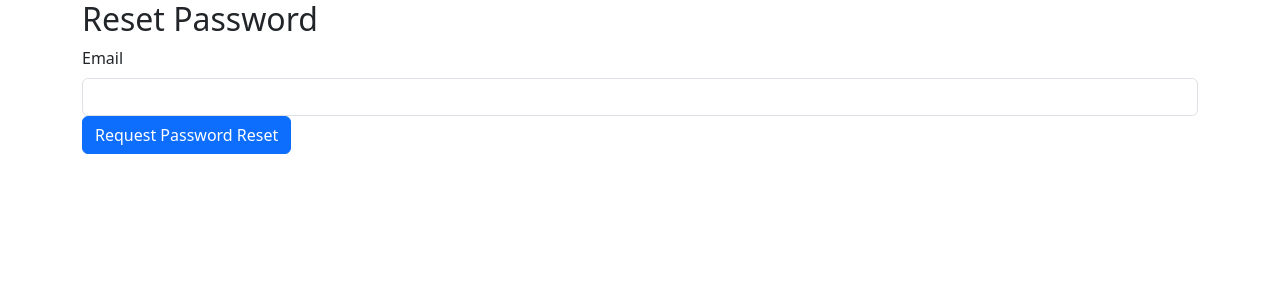
After one commit to Temirlan504/Personal-Leave, a Flask app: page /reset_password in a window 1280 px wide. The commit adds this page. Shown: the top 300 px of the page. Run offline with Flask 3, Linux system fonts and the light colour scheme; some libraries are stand-ins or nearby versions.

Commit message:
Add password reset functionality
Implemented password reset via email, including forms, routes, token generation, and email sending. Added new templates for requesting and resetting passwords. Updated configuration for Flask-Mail and refactored related URLs and form handling.

```diff
--- a/myApp/forms.py
+++ b/myApp/forms.py
@@ -2,9 +2,10 @@ from flask_wtf import FlaskForm
 from wtforms import (
     DateField, PasswordField, SelectField, StringField,
     SubmitField, BooleanField, EmailField,
-    RadioField, FloatField
+    RadioField, FloatField, ValidationError
 )
 from wtforms.validators import DataRequired, Email, Length
+from myApp.models import User
 
 class LoginForm(FlaskForm):
     email = EmailField('Email', validators=[DataRequired(), Email()])
@@ -35,3 +36,21 @@ class RequestForm(FlaskForm):
     end_date = DateField('End Date (YYYY-MM-DD)', validators=[DataRequired()])
     is_paid = RadioField('Request pay?', choices=[('yes', 'Yes'), ('no', 'No')], validators=[DataRequired()])
     submit = SubmitField('Submit PEL Request')
+
+class RequestResetForm(FlaskForm):
+    email = EmailField('Email', validators=[DataRequired(), Email()])
+    submit = SubmitField('Request Password Reset')
+
+    def validate_email(self, email):
+        user = User.query.filter_by(email=email.data).first()
+        if user is None:
+            raise ValidationError('There is no account with that email. Contact support.')
+
+class ResetPasswordForm(FlaskForm):
+    password = PasswordField('New Password', validators=[DataRequired(), Length(min=6, max=25)])
+    confirm_password = PasswordField('Confirm Password', validators=[DataRequired(), Length(min=6, max=25)])
+    submit = SubmitField('Reset Password')
+
+    def validate_confirm_password(self, confirm_password):
+        if confirm_password.data != self.password.data:
+            raise ValidationError('Passwords must match.')
--- a/myApp/routes.py
+++ b/myApp/routes.py
@@ -1,11 +1,15 @@
 import secrets
 from flask import render_template, flash, redirect, url_for
-from myApp import app, bcrypt, db
-from myApp.forms import AddUserForm, LoginForm, RequestForm
+from myApp import app, bcrypt, db, mail
+from myApp.forms import (
+    AddUserForm, LoginForm, RequestForm,
+    RequestResetForm, ResetPasswordForm
+)
 from myApp.models import User, PEL, Vacation
 from flask_login import login_required, login_user, logout_user, current_user
 from myApp.utils.email_utils import generate_unique_email
 from myApp.utils.greeting_utils import get_greeting
+from myApp.utils.send_reset_email import send_reset_email
 
 # Define the homepage routes
 @app.route('/')
@@ -40,6 +44,35 @@ def logout():
     if current_user.is_authenticated:
         logout_user()
     return redirect(url_for('login'))
+
+@app.route('/reset_password', methods=['GET', 'POST'])
+def reset_request():
+    if current_user.is_authenticated:
+        return redirect(url_for('home'))
+    form = RequestResetForm()
+    if form.validate_on_submit():
+        user = User.query.filter_by(email=form.email.data).first()
+        send_reset_email(user)
+        flash('An email has been sent with instructions to reset your password.', 'info')
+        return redirect(url_for('login'))
+    return render_template("reset_request.html", form=form)
+
+@app.route('/reset_password/<token>', methods=['GET', 'POST'])
+def reset_token(token):
+    if current_user.is_authenticated:
+        return redirect(url_for('home'))
+    user = User.verify_reset_token(token)
+    if user is None:
+        flash('That is an invalid or expired token', 'warning')
+        return redirect(url_for('reset_request'))
+    form = ResetPasswordForm()
+    if form.validate_on_submit():
+        hashed_password = bcrypt.generate_password_hash(form.password.data).decode('utf-8')
+        user.password = hashed_password
+        db.session.commit()
+        flash('Your password has been updated! You can now log in.', 'success')
+        return redirect(url_for('login'))
+    return render_template("reset_token.html", form=form)
 
 
 # Define profile page routes
@@ -93,7 +126,7 @@ def add_user():
 
 
 # Define routes for vacation/pel requests
-@app.route('/pel-request', methods=['GET', 'POST'])
+@app.route('/pel_request', methods=['GET', 'POST'])
 @login_required
 def pel_request():
     form = RequestForm()
@@ -110,7 +143,7 @@ def pel_request():
         return redirect(url_for('profile'))
     return render_template('pel_form.html', form=form)
 
-@app.route('/vacation-request', methods=['GET', 'POST'])
+@app.route('/vacation_request', methods=['GET', 'POST'])
 @login_required
 def vacation_request():
     form = RequestForm()
--- a/myApp/templates/homepage.html
+++ b/myApp/templates/homepage.html
@@ -19,7 +19,7 @@
                         <h3 class="card-title">Vacations 🏖️</h3>
                         <h1>{{ current_user.vacation_days - current_user.paid_vacation_days }}/{{ current_user.vacation_days }}</h1>
                         <p class="text-muted">Days available</p>
-                        <a href="{{ url_for('vacation_form') }}" class="btn btn-primary mt-2">Request vacation</a>
+                        <a href="{{ url_for('vacation_request') }}" class="btn btn-primary mt-2">Request vacation</a>
                     </div>
                 </div>
             </div>
@@ -30,7 +30,7 @@
                         <h3 class="card-title">Personal Leave 🏥</h3>
                         <h1>{{ current_user.pel_days - current_user.paid_pel_days }}/{{ current_user.pel_days }}</h1>
                         <p class="text-muted">Days available</p>
-                        <a href="{{ url_for('pel_form') }}" class="btn btn-primary mt-2">Request personal leave</a>
+                        <a href="{{ url_for('pel_request') }}" class="btn btn-primary mt-2">Request personal leave</a>
                     </div>
                 </div>
             </div>
--- a/myApp/templates/login.html
+++ b/myApp/templates/login.html
@@ -30,6 +30,9 @@
         {{ form.remember.label }}
     </div>
     <button type="submit">Login</button>
+    <div>
+        <a href="{{ url_for('reset_request') }}">Forgot Password?</a>
+    </div>
 </form>
 <style>
 </style>
--- /dev/null
+++ b/myApp/templates/reset_request.html
@@ -0,0 +1,27 @@
+{% extends "layout.html" %}
+{% block title %}Reset Password{% endblock %}
+
+{% block styles %}
+    <link rel="stylesheet" href="{{ url_for('static', filename='reset.css') }}">
+{% endblock %}
+
+{% block navbar %}
+{% endblock %}
+{% block content %}
+<div class="container">
+    <h2>Reset Password</h2>
+    <form method="POST">
+        {{ form.hidden_tag() }}
+        <div class="form-group">
+            {{ form.email.label(class="form-label") }}
+            {{ form.email(class="form-control") }}
+            {% for error in form.email.errors %}
+                <div class="alert alert-danger">{{ error }}</div>
+            {% endfor %}
+        </div>
+        <div class="form-group">
+            {{ form.submit(class="btn btn-primary") }}
+        </div>
+    </form>
+</div>
+{% endblock %}
```
Also changed, not shown: myApp/__init__.py (+7 -0 lines), myApp/models.py (+15 -1 lines), myApp/templates/pel_form.html (+0 -8 lines), myApp/templates/reset_token.html (added, +34 -0 lines), myApp/templates/vacation_form.html (+0 -8 lines), myApp/utils/send_reset_email.py (added, +15 -0 lines).
